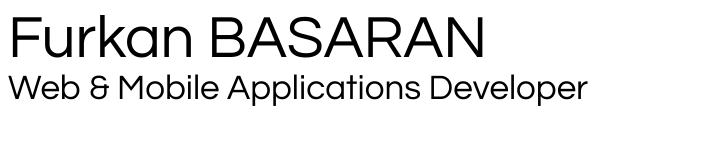
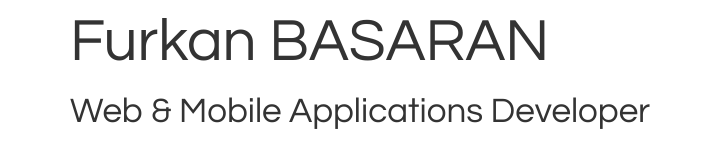
Before and after one commit to frknbasaran/frknbasaran.github.io, a plain HTML site: page index.html in a window 1280 px wide. Shown: the whole page, without its empty margins (0-705 px from the left). Drawn offline with nearby package versions, Linux system fonts and the light colour scheme.

Commit message:
Update index.html

```diff
--- a/index.html
+++ b/index.html
@@ -1,6 +1,7 @@
 <!DOCTYPE HTML>
 <html>
 <head>
+<link rel="stylesheet" href="//netdna.bootstrapcdn.com/bootstrap/3.1.1/css/bootstrap.min.css">
 <link href='http://fonts.googleapis.com/css?family=Questrial' rel='stylesheet' type='text/css'>
 <title>Furkan BAŞARAN</title>
 <style>
@@ -15,8 +16,13 @@
     }
 </style>
 </head>
-<body>
-  <div class="biggest">Furkan BASARAN</div>
-  <div class="big">Web & Mobile Applications Developer</div>
+<body class="container">
+  <div class="row">
+    <div class="col-md-12">
+      <div class="biggest">Furkan BASARAN</div>
+      <div class="big">Web & Mobile Applications Developer</div>
+    </div>
+  </div>
+
 </body>
 </html>
```
